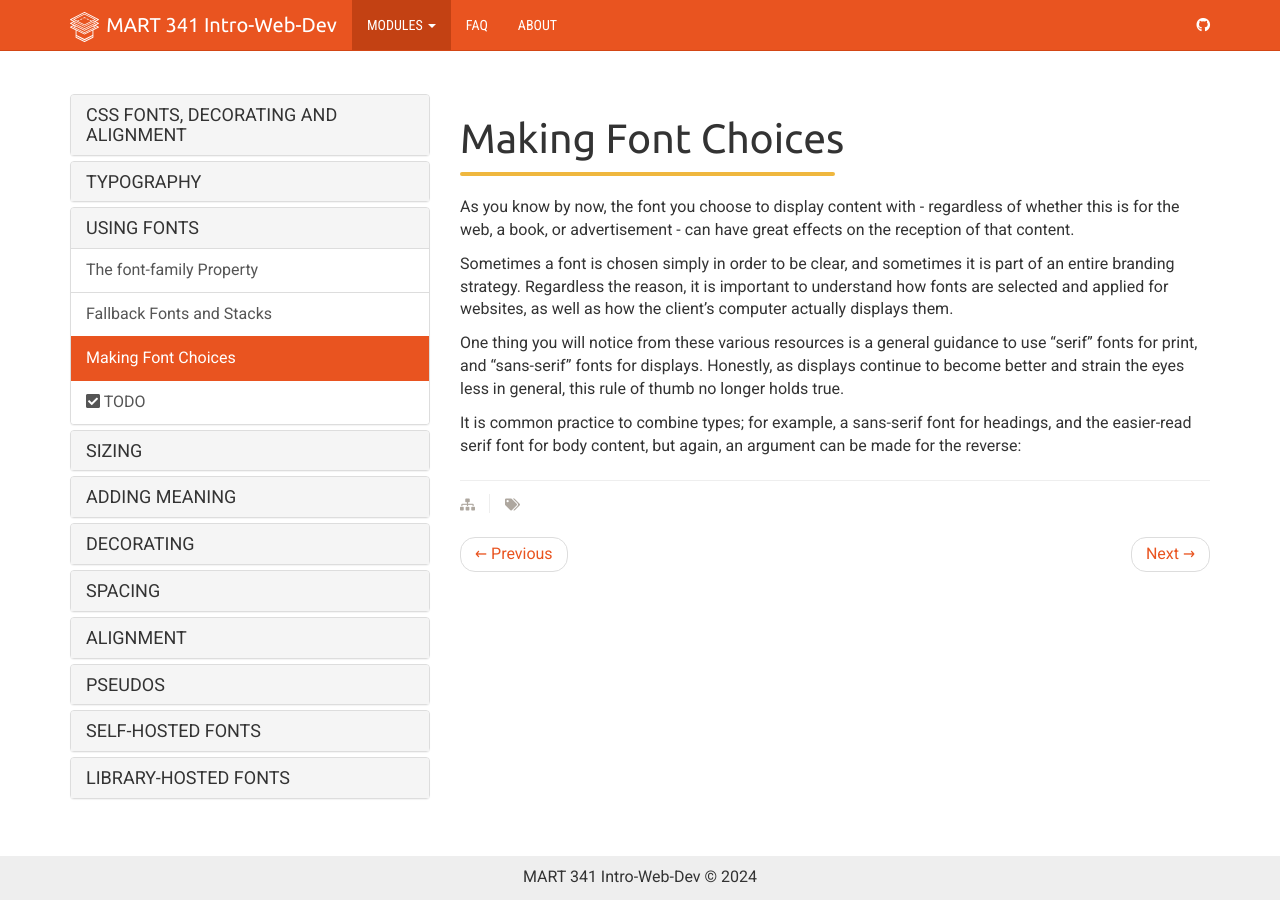
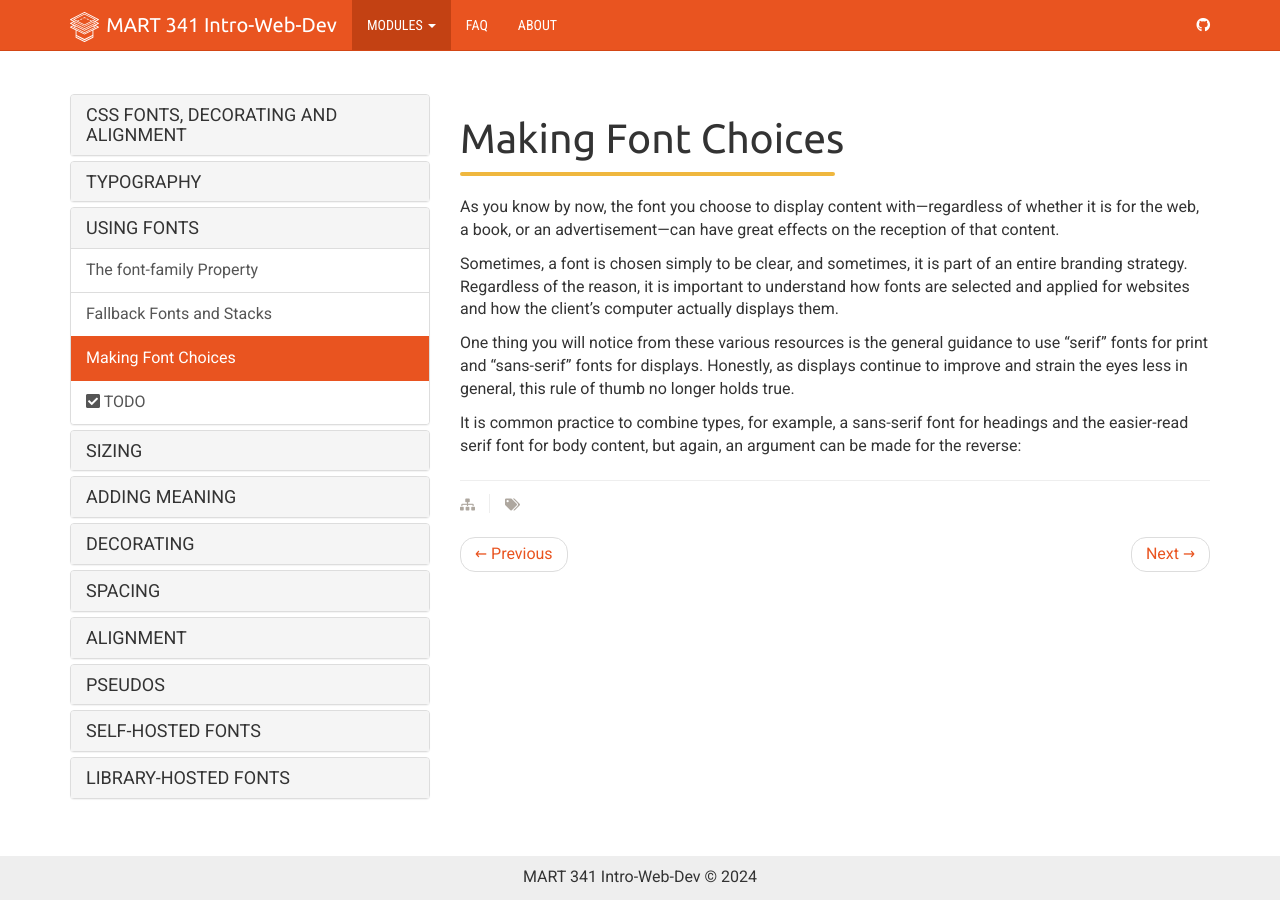
Before and after one commit to Montana-Media-Arts/webDesignFall2024, a Jekyll site: the page built from _docs/topic-10/02-fonts/03-page.md, in a window 1280 px wide. Built offline with Jekyll 4.4.1, drawn with Linux system fonts in a browser that asks for light colours; nearby versions of some CDN libraries.

Commit message:
Update 03-page.md

```diff
--- a/_docs/topic-10/02-fonts/03-page.md
+++ b/_docs/topic-10/02-fonts/03-page.md
@@ -6,13 +6,13 @@ permalink: /topic-10/using-fonts/
 
 <div class="divider-heading"></div>
 
-As you know by now, the font you choose to display content with - regardless of whether this is for the web, a book, or advertisement - can have great effects on the reception of that content.
+As you know by now, the font you choose to display content with—regardless of whether it is for the web, a book, or an advertisement—can have great effects on the reception of that content.
 
-Sometimes a font is chosen simply in order to be clear, and sometimes it is part of an entire branding strategy. Regardless the reason, it is important to understand how fonts are selected and applied for websites, as well as how the client's computer actually displays them.
+Sometimes, a font is chosen simply to be clear, and sometimes, it is part of an entire branding strategy. Regardless of the reason, it is important to understand how fonts are selected and applied for websites and how the client's computer actually displays them.
 
-One thing you will notice from these various resources is a general guidance to use "serif" fonts for print, and "sans-serif" fonts for displays. Honestly, as displays continue to become better and strain the eyes less in general, this rule of thumb no longer holds true.
+One thing you will notice from these various resources is the general guidance to use "serif" fonts for print and "sans-serif" fonts for displays. Honestly, as displays continue to improve and strain the eyes less in general, this rule of thumb no longer holds true.
 
-It is common practice to combine types; for example, a sans-serif font for headings, and the easier-read serif font for body content, but again, an argument can be made for the reverse:
+It is common practice to combine types, for example, a sans-serif font for headings and the easier-read serif font for body content, but again, an argument can be made for the reverse:
 
 
 <div class="codepen-embed">
```
